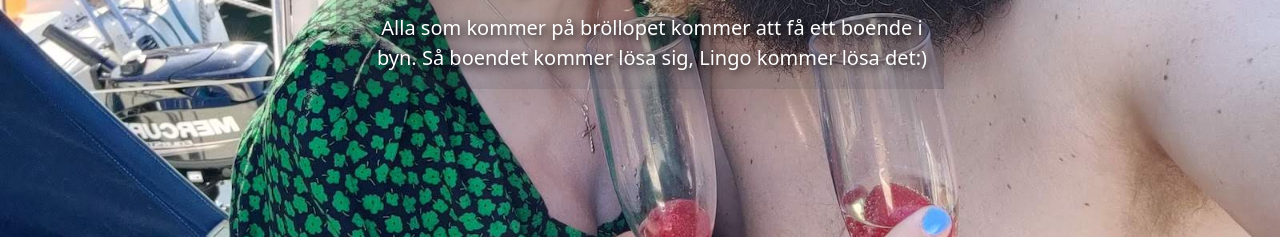
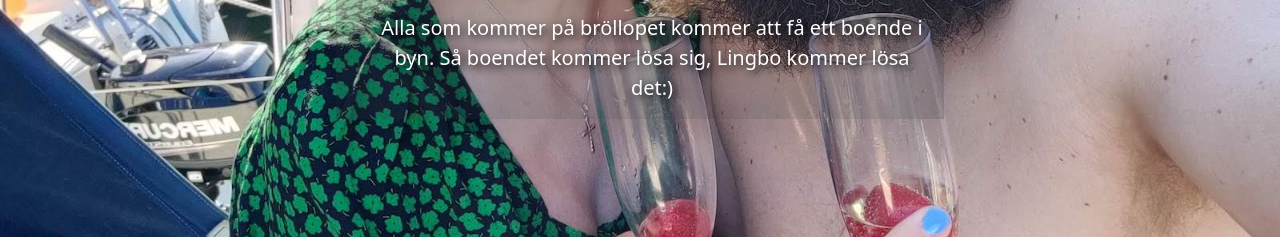
Before and after one commit to jwallinder/johan-och-evve, a plain HTML site: page index.html in a window 1280 px wide. Shown: the part 563-800 px from the top of the page. Drawn offline with Linux system fonts and the light colour scheme.

Commit message:
typo + adding .gitignore

```diff
--- a/index.html
+++ b/index.html
@@ -94,7 +94,7 @@
             </p>
             <p class="lead">
               Alla som kommer på bröllopet kommer att få ett boende i byn.
-              Så boendet kommer lösa sig, Lingo kommer lösa det:)</p>
+              Så boendet kommer lösa sig, Lingbo kommer lösa det:)</p>
         </div>
 
 
```
Also changed, not shown: 1 other file.
